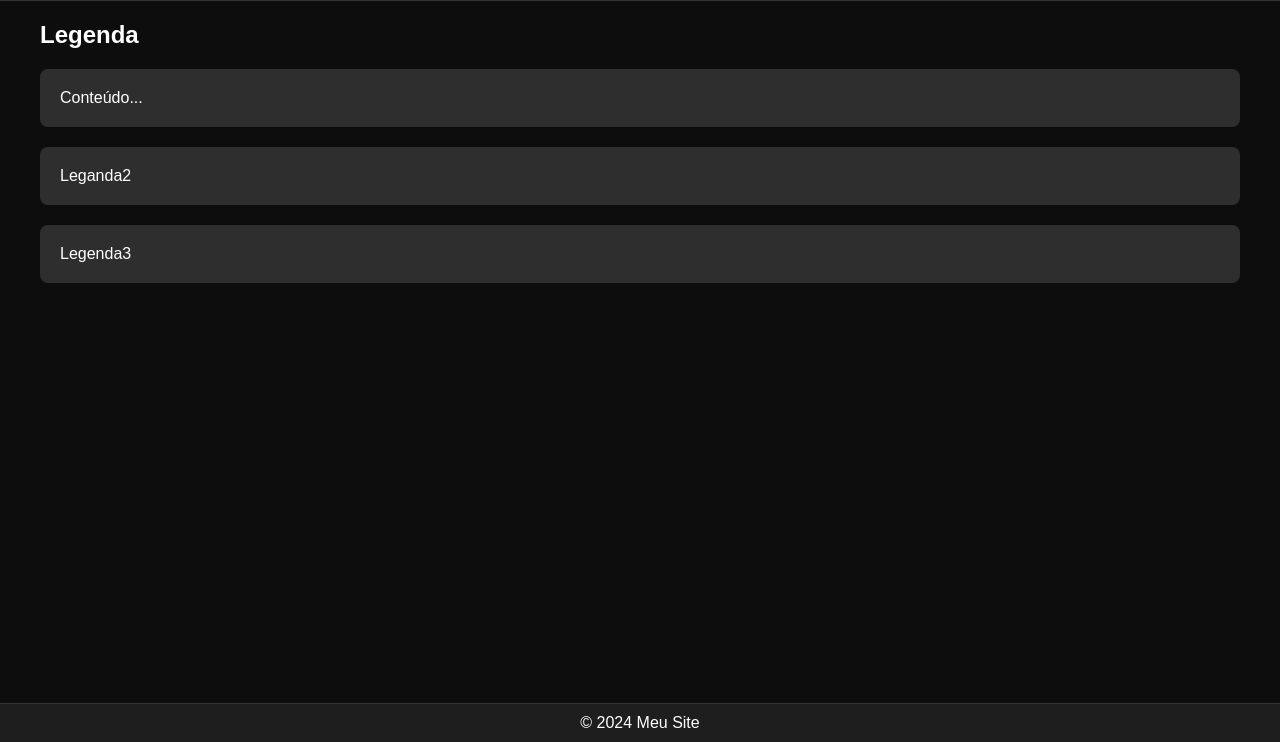
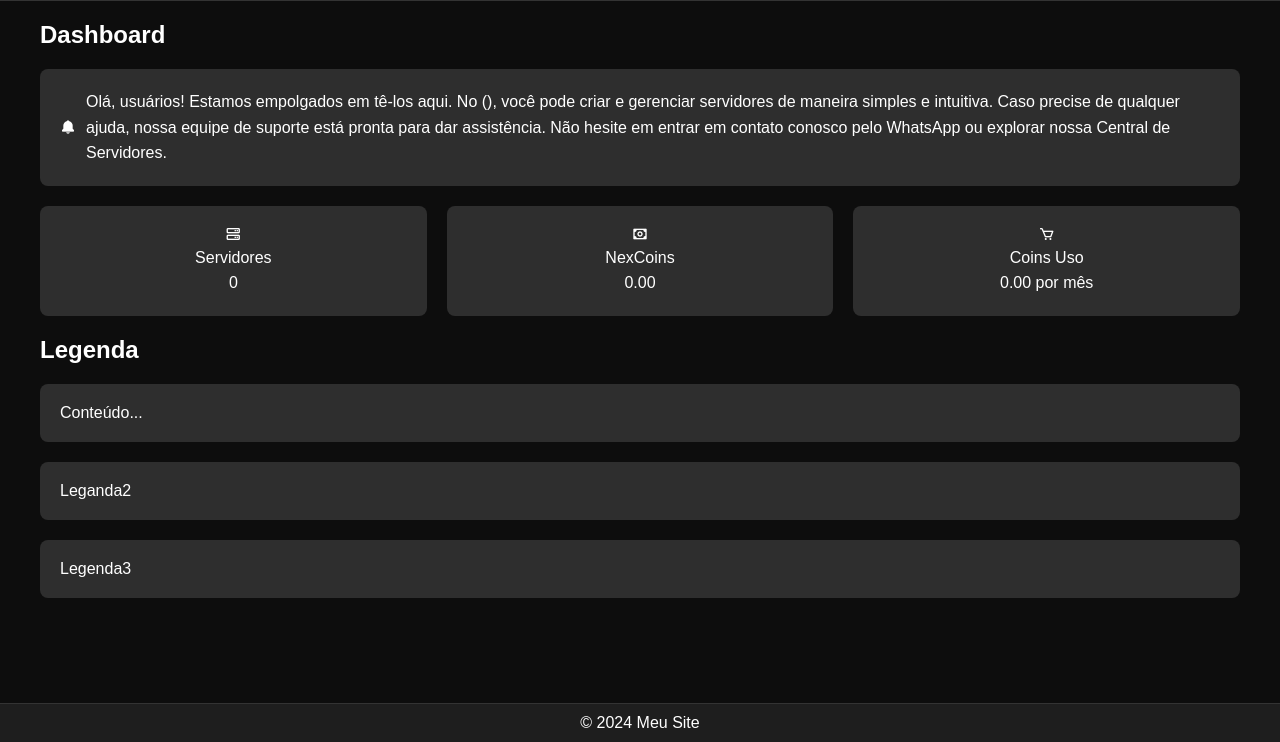
Before and after one commit to DeyvydFZ/pagina, a plain HTML site: page index.html in a window 1280 px wide. Shown: the part 58-800 px from the top of the page. Drawn offline with nearby package versions, Linux system fonts and the light colour scheme.

Commit message:
Update index.html

```diff
--- a/index.html
+++ b/index.html
@@ -5,12 +5,13 @@
     <meta name="viewport" content="width=device-width, initial-scale=1.0">
     <title>Meu Site</title>
     <link rel="stylesheet" href="exports.css">
+    <link href='https://unpkg.com/boxicons@2.1.4/css/boxicons.min.css' rel='stylesheet'>
 </head>
 <body>
     <header>
         <div class="header-container">
             <div class="logo">
-                <h1>Nome do site*</h1>
+                <h1></h1>
             </div>
             <div class="menu-toggle" id="menu-toggle">
                 ☰
@@ -19,8 +20,8 @@
     </header>
     <nav class="sidebar" id="sidebar">
         <div class="sidebar-header">
-<img src="https://telegra.ph/file/cf1c0421405e445292068.jpg" alt="Logo Artorias" height="50" width="50" class="rounded-img">
-            <h3>Navegação</h3>
+            <img src="https://telegra.ph/file/cf1c0421405e445292068.jpg" alt="Logo Artorias" height="50" width="50" class="rounded-img">
+            <h3>DFZ HOST</h3>
         </div>
         <ul>
             <li><a href="#">Página Inicial</a></li>
@@ -31,6 +32,27 @@
     </nav>
     <main>
         <div class="container">
+            <section>
+                <h2>Dashboard</h2>
+                <div class="box notification">
+                    <i class='bx bxs-bell'></i>
+                    <p>Olá, usuários! Estamos empolgados em tê-los aqui. No (), você pode criar e gerenciar servidores de maneira simples e intuitiva. Caso precise de qualquer ajuda, nossa equipe de suporte está pronta para dar assistência. Não hesite em entrar em contato conosco pelo WhatsApp ou explorar nossa Central de Servidores.</p>
+                </div>
+                <div class="box-container">
+                    <div class="box">
+                        <i class='bx bx-server'></i>
+                        <p>Servidores<br>0</p>
+                    </div>
+                    <div class="box">
+                        <i class='bx bx-money'></i>
+                        <p>NexCoins<br>0.00</p>
+                    </div>
+                    <div class="box">
+                        <i class='bx bx-cart'></i>
+                        <p>Coins Uso<br>0.00 por mês</p>
+                    </div>
+                </div>
+            </section>
             <section>
                 <h2>Legenda</h2>
                 <div class="box">Conteúdo...</div>
@@ -44,6 +66,6 @@
             <p>&copy; 2024 Meu Site</p>
         </div>
     </footer>
-    <script src="script.js"></script>
+    <script src="index.js"></script>
 </body>
 </html>
```
